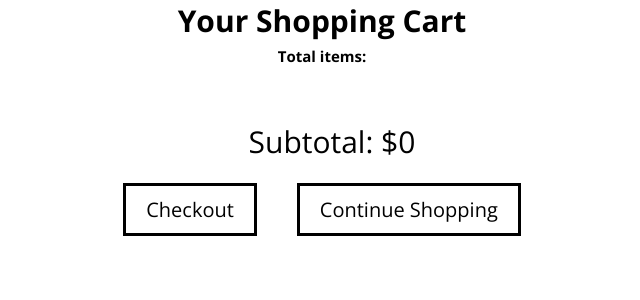
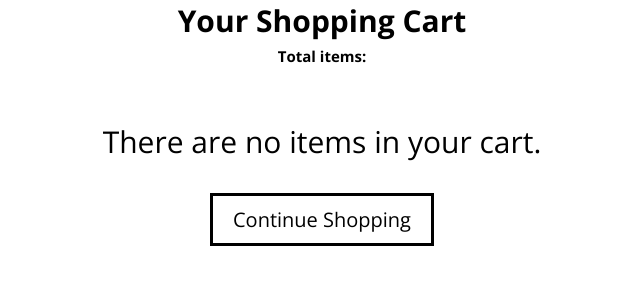
Before and after one commit to rnzbobi/ITPROG, a PHP site: page /view_cart.php in a window 1280 px wide; the page is wider, and only the part inside the window is pictured. Shown: the part 141-441 px from the top of that part, without its empty margins (318-958 px from the left). Run offline with PHP 8.4, Linux system fonts and the light colour scheme; tables that the repository leaves empty or names only in its code hold one stand-in row (values such as "Sample post").

Commit message:
Fixed bug when there are no items into the cart

```diff
--- a/html/css/style.css
+++ b/html/css/style.css
@@ -455,3 +455,8 @@ main {
 	font-family: 'Montserrat', sans-serif;
 	font-size: 17px;
 }
+
+    .view_cart-bottom-no-items{
+        font-size:30px;
+        padding-bottom:30px;
+    }
--- a/html/view_cart.php
+++ b/html/view_cart.php
@@ -135,7 +135,8 @@ if (!isset($_SESSION['username'])) {
             LEFT JOIN carts ON user_id.userid = carts.user_id
             LEFT JOIN individual_clothes ON carts.item_id = individual_clothes.id
             LEFT JOIN combo_clothes ON combo_clothes.combo_id = carts.combo_id
-        WHERE user_id.username='$username'");
+        WHERE user_id.username='$username'
+        AND (carts.item_id IS NOT NULL or carts.combo_id IS NOT NULL)");
 
 
 ?>
@@ -162,6 +163,9 @@ if (!isset($_SESSION['username'])) {
 <div class="view_cart">
 <?php
     $subTotal=0;
+    $totalPriceItem = 0;
+
+    if ($getuserCart && mysqli_num_rows($getuserCart) >0){
         while($viewCart=mysqli_fetch_assoc($getuserCart)){
             echo "<div class='cart-item-holder'>";
 
@@ -207,9 +211,6 @@ if (!isset($_SESSION['username'])) {
                         echo "</div>";
                     }
 
-
-
-
                     echo "</div>";
 
                     echo "<form action='update_quantity.php' method='GET'>";
@@ -251,6 +252,7 @@ if (!isset($_SESSION['username'])) {
 
                 echo "</div>";
         }
+
             echo "<div class='view_cart-subtotal'>";
                 echo "Subtotal: $".$subTotal;
             echo "</div>";
@@ -266,7 +268,12 @@ if (!isset($_SESSION['username'])) {
                     }
                     echo "<button class='view_cart-button-bottom' value='checkout'>Checkout";
                 echo "</form>";
-
+        }
+        else{
+            echo "<div class='view_cart-bottom-no-items'>";
+                echo "There are no items in your cart.";
+            echo "</div>";
+        }
                 echo "<a class ='link-design-view_cart' href='index.php'>";
                     echo "<button class='view_cart-button-bottom'>Continue Shopping";
                 echo "</a>";
```
Lines whose indentation alone changed are shown as unchanged.
